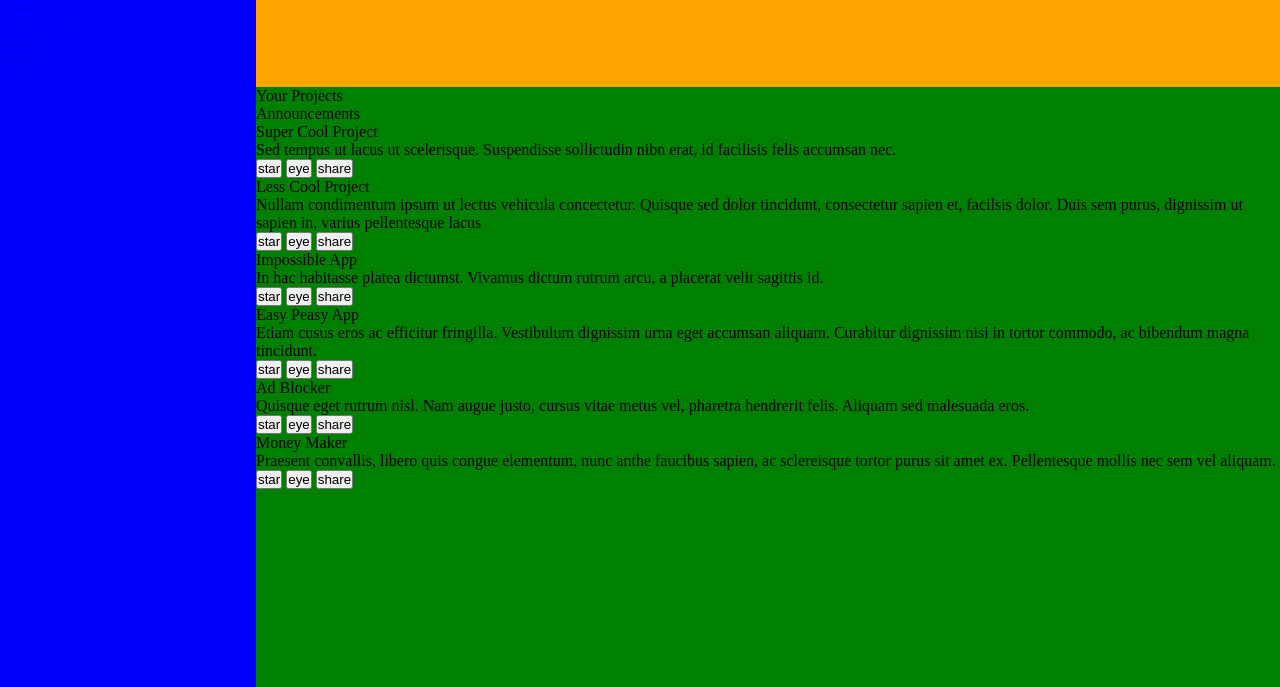
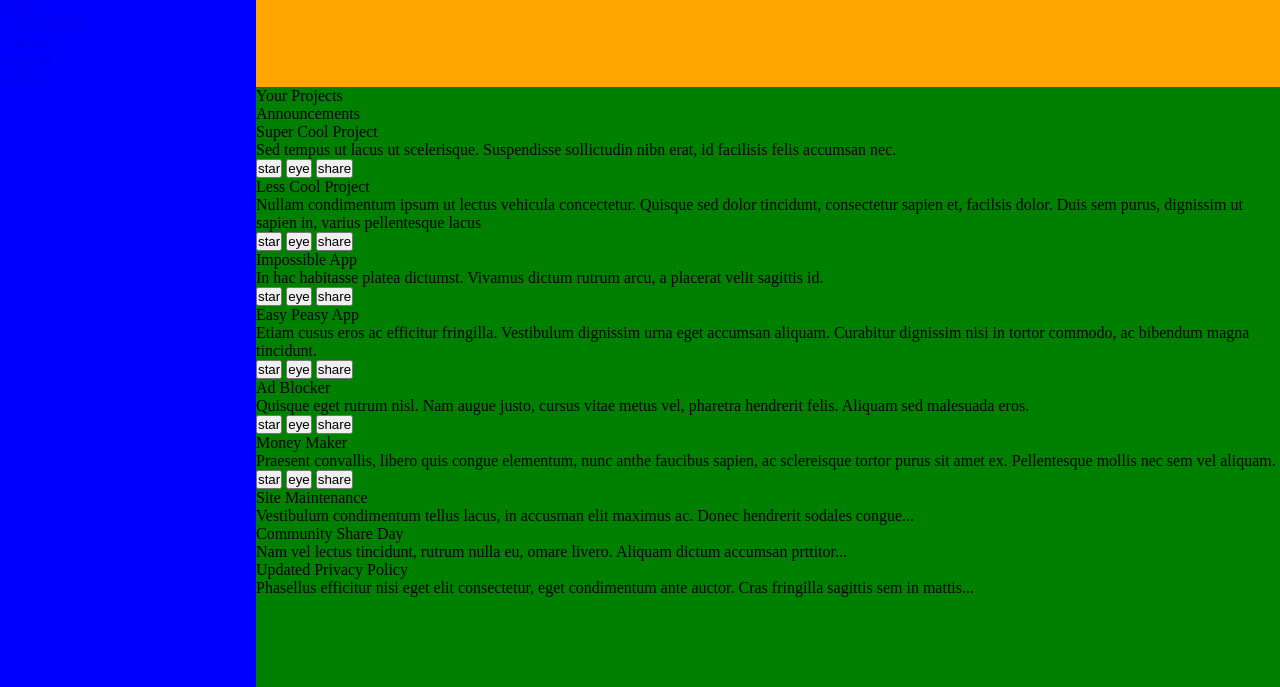
Before and after one commit to PaulBerger56/Odin-Admin-Dashboard, a plain HTML site: page index.html in a window 1280 px wide. Shown: the part 113-800 px from the top of the page. Drawn offline with Linux system fonts and the light colour scheme.

Commit message:
Add the information into the announcement-cards

```diff
--- a/index.html
+++ b/index.html
@@ -100,7 +100,18 @@
                     </div>
                 </div>
                 <div class="announcements">
-
+                    <div class="announcement-card">
+                        <div class="announcement-card-header">Site Maintenance</div>
+                        <div class="announcement-card-text">Vestibulum condimentum tellus lacus, in accusman elit maximus ac.  Donec hendrerit sodales congue...</div>
+                    </div>
+                    <div class="announcement-card">
+                        <div class="announcement-card-header">Community Share Day</div>
+                        <div class="announcement-card-text">Nam vel lectus tincidunt, rutrum nulla eu, omare livero.  Aliquam dictum accumsan prttitor...</div>
+                    </div>
+                    <div class="announcement-card">
+                        <div class="announcement-card-header">Updated Privacy Policy</div>
+                        <div class="announcement-card-text">Phasellus efficitur nisi eget elit consectetur, eget condimentum ante auctor.  Cras fringilla sagittis sem in mattis...</div>
+                    </div>
                 </div>
                 <div class="trending">
 
```
